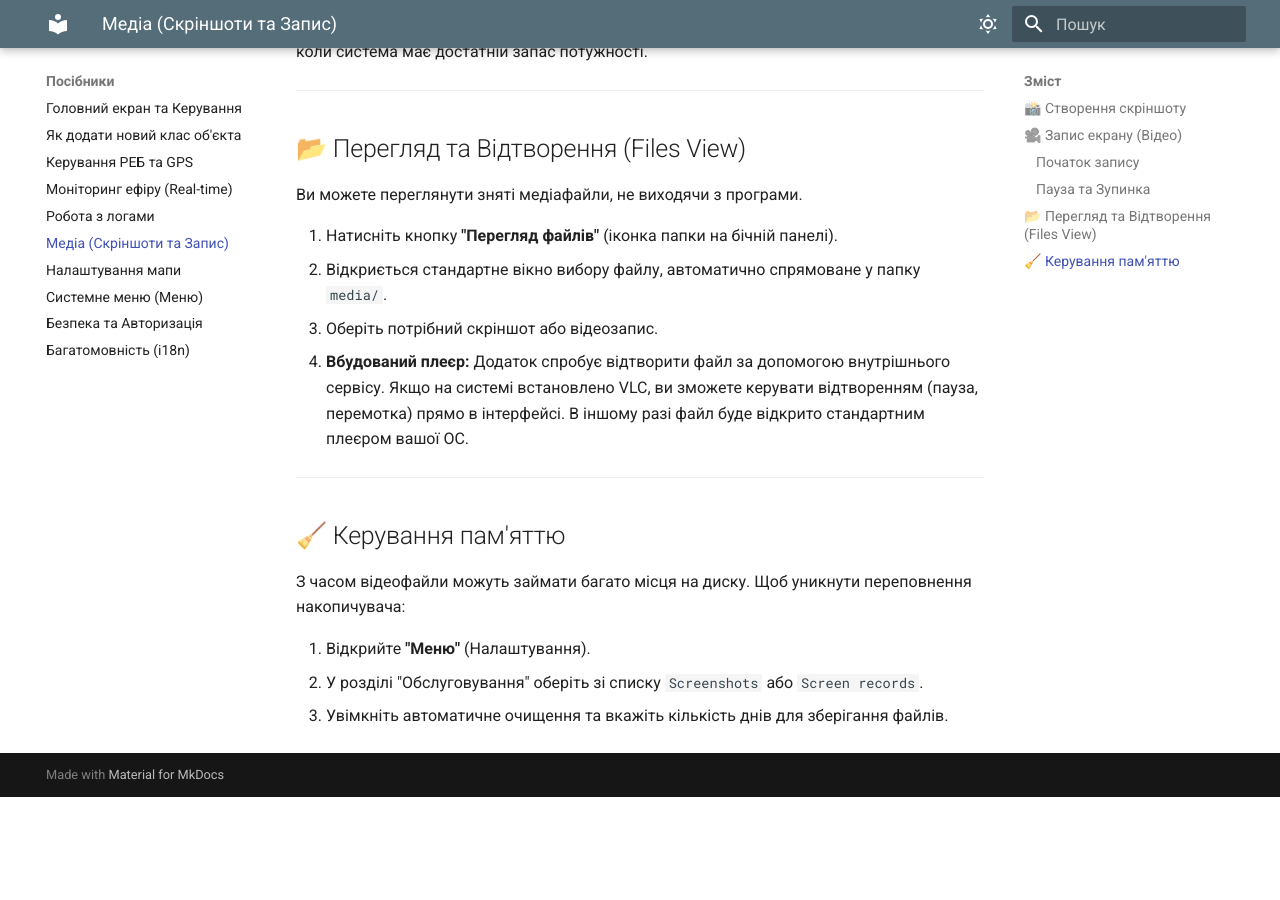
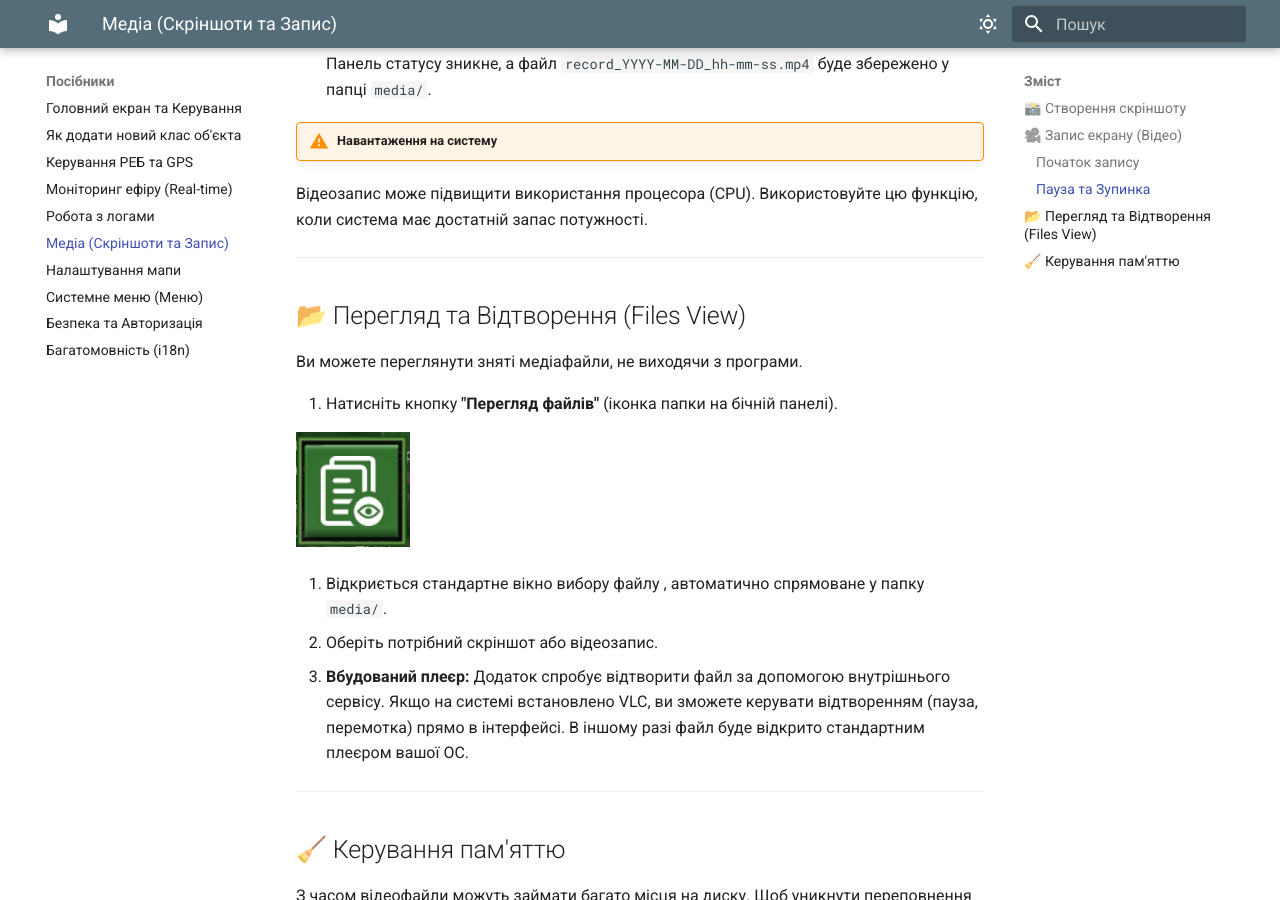
Before and after one commit to VadymKotsiuba1808/SDR_Pi, an MkDocs documentation site: the page built from docs/how-to/media.md, in a window 1280 px wide and 900 px high, scrolled down 1442 px. Built offline with MkDocs 1.6.1 and Material for MkDocs 9.7.7, drawn with Linux system fonts in a browser that asks for light colours; before the commit the page ends 2239 px from its top, so only the background shows below that.

Commit message:
Add images to index and media docs

```diff
--- a/docs/how-to/media.md
+++ b/docs/how-to/media.md
@@ -43,7 +47,11 @@
 Ви можете переглянути зняті медіафайли, не виходячи з програми.
 
 1.  Натисніть кнопку **"Перегляд файлів"** (іконка папки на бічній панелі).
-2.  Відкриється стандартне вікно вибору файлу, автоматично спрямоване у папку `media/`.
+
+![Кнопка перегляду файлів](../assets/images/files_view_btn.png)
+
+2.  Відкриється стандартне вікно вибору файлу
+    , автоматично спрямоване у папку `media/`.
 3.  Оберіть потрібний скріншот або відеозапис.
 4.  **Вбудований плеєр:** Додаток спробує відтворити файл за допомогою внутрішнього сервісу. Якщо на системі встановлено VLC, ви зможете керувати відтворенням (пауза, перемотка) прямо в інтерфейсі. В іншому разі файл буде відкрито стандартним плеєром вашої ОС.
 
```
Also changed, not shown: other parts of docs/how-to/media.md (+5 -1 lines), docs/architecture.md (+5 -5 lines), docs/index.md (+11 -9 lines), docs/installation.md (+3 -2 lines), docs/assets/images/files_view_btn.png (added), docs/assets/images/screenshot_btn.png (added), 1 other file.
